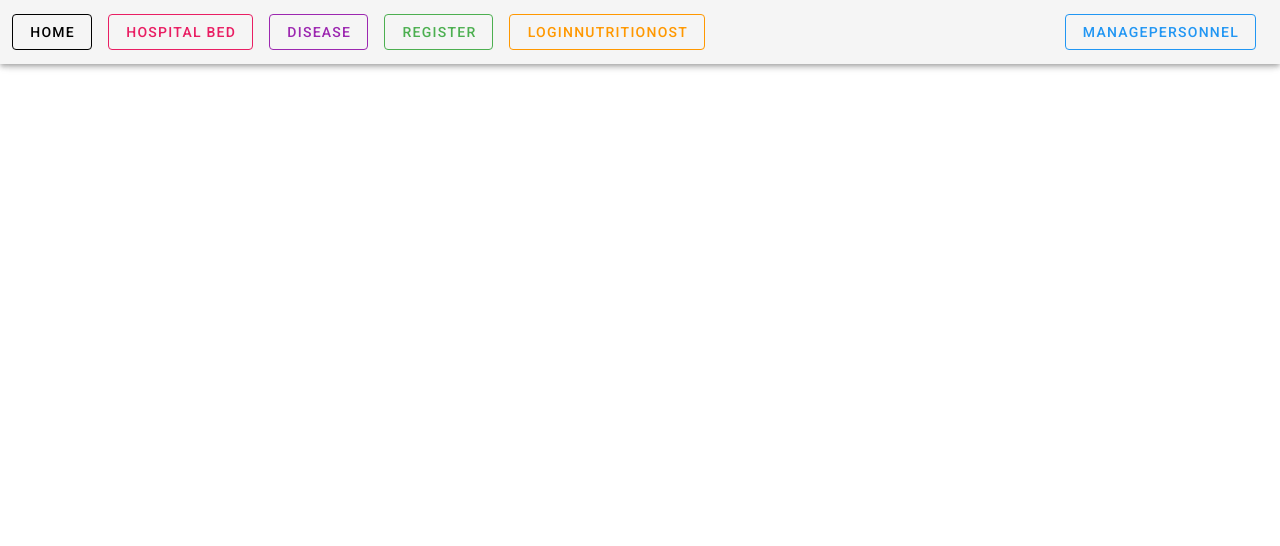
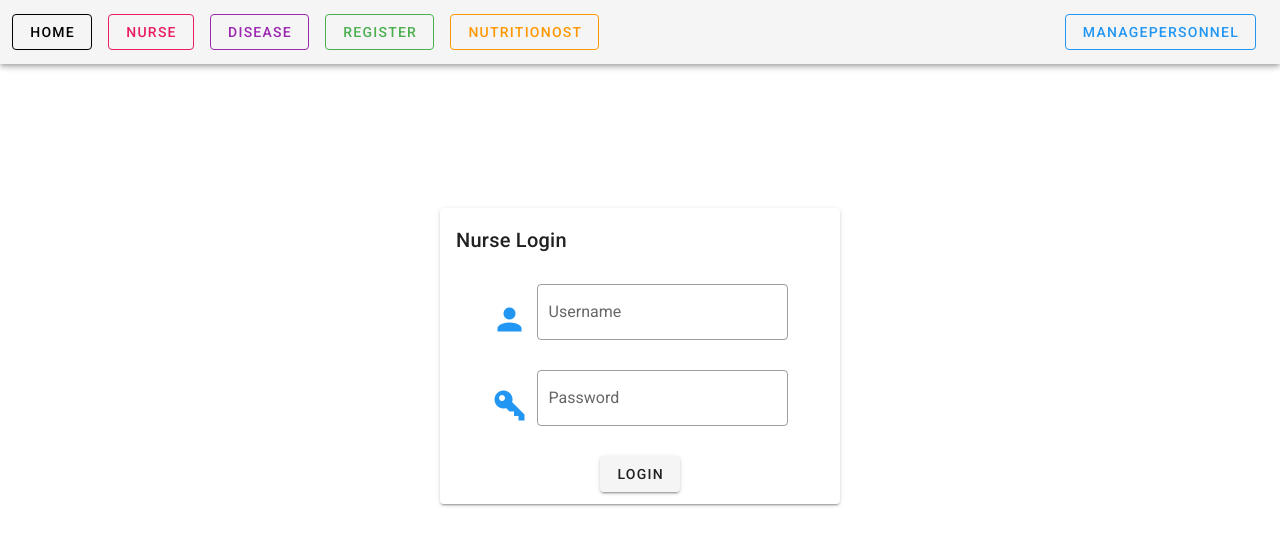
Before and after one commit to sut62/team14, a Vue app in the folder client/: page /nurselogin in a window 1280 px wide. Shown: the top 546 px of the page. Built offline with nearby package versions, Linux system fonts and the light colour scheme.

Commit message:
close #79 - create LoginUI of Nurse

```diff
--- a/client/src/App.vue
+++ b/client/src/App.vue
@@ -4,10 +4,10 @@
       <div>
        <v-row justify="center">
         <v-btn @click="home" class="ma-2" outlined color="black">Home</v-btn>
-        <v-btn @click="bed" class="ma-2" outlined color="pink">Hospital  Bed</v-btn>
+        <v-btn @click="nurse" class="ma-2" outlined color="pink">Nurse</v-btn>
         <v-btn @click="disease" class="ma-2" outlined color="purple">Disease</v-btn>
         <v-btn @click="Regis" class="ma-2" outlined color="green">Register</v-btn>
-        <v-btn @click="Login" class="ma-2" outlined color="orange">LoginNutritionost</v-btn>
+        <v-btn @click="Login" class="ma-2" outlined color="orange">Nutritionost</v-btn>
         </v-row>
         </div>
         <v-spacer></v-spacer>
@@ -35,8 +35,8 @@
     Regis(){
       this.$router.push("/longinregis");
     },
-    bed(){
-      this.$router.push("/bed");
+    nurse(){
+      this.$router.push("/nurselogin");
     },
     Login(){
       this.$router.push("/loginnutr");
--- a/client/src/components/FoodOrder.vue
+++ b/client/src/components/FoodOrder.vue
@@ -163,6 +163,7 @@
         .then(response => {
           console.log(response);
           this.clear();
+          alert('Oder Success!!')
         })
         .catch(e => {
           console.log(e);
--- /dev/null
+++ b/client/src/components/Nurse.vue
@@ -0,0 +1,38 @@
+
+<template >
+  <v-container >
+    <v-card
+      max-width="1500"
+      class="mx-auto"
+      color="blue"
+      >
+      <br />
+    <v-layout text-center wrap>
+      <v-flex mb-4>
+        <h1 class="display-2 font-weight-bold mb-3">สำหรับพยาบาล</h1>
+      </v-flex>
+    </v-layout>
+
+    </v-card>
+
+    <v-card
+      max-width="1500"
+      class="mx-auto">
+      <br />
+
+        <v-row justify="center">
+        <b-button>
+        <router-link to="/bed"><v-btn class="ma-2" outlined color="blue darken-1">Hospital Bed</v-btn></router-link>
+        </b-button>
+        </v-row>
+        <br />
+
+
+
+    </v-card>
+  </v-container>
+</template>
+
+<script>
+
+</script>
--- a/client/src/components/LoginNutritionost.vue
+++ b/client/src/components/NurseLogin.vue
@@ -7,7 +7,7 @@
     <br />
     <br />
     <v-card class="mx-auto" max-width="400">
-      <v-card-title class="align-end fill-height">Login Nutritionost</v-card-title>
+      <v-card-title class="align-end fill-height">Nurse Login</v-card-title>
       <br />
       <v-row justify="center">
         <v-form ref="form" v-model="valid" lazy-validation style="width: 70%">
@@ -40,10 +40,10 @@
   },
   methods: {
       login() {
-          http.get('/loginNutritionost/'+this.username+ '/' + this.password)
+          http.get('/loginNurse/'+this.username+ '/' + this.password)
           .then(response => {
               if (response.data != []) {
-                   this.$router.push('/nutr');
+                   this.$router.push('/nurse');
                } else {
                    alert('Please try again')
                    this.$refs.form.reset();this.clear()
--- a/client/src/components/PatientBed.vue
+++ b/client/src/components/PatientBed.vue
@@ -283,6 +283,7 @@
           this.patientBed.patientRoomId = "";
           this.patientBed.physicalBedId = "";
           this.patientBed.detail = "";
+          alert('Save Successed')
         })
         .catch(e => {
           console.log(e);
```
Also changed, not shown: client/src/router/index.js (+8 -0 lines).
